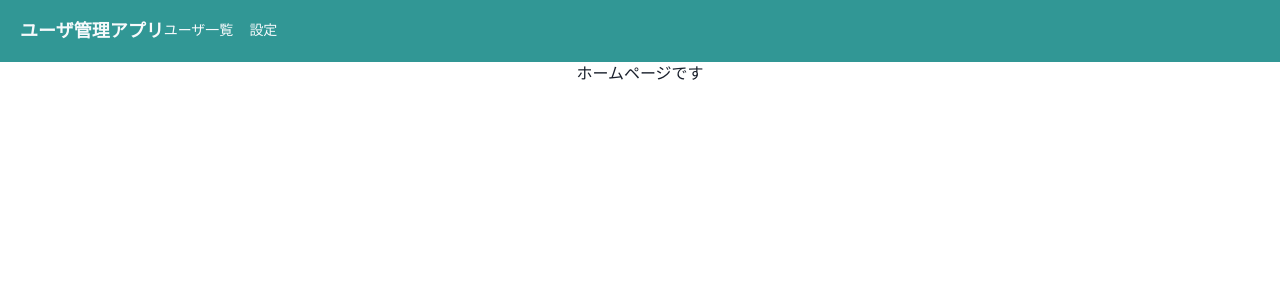
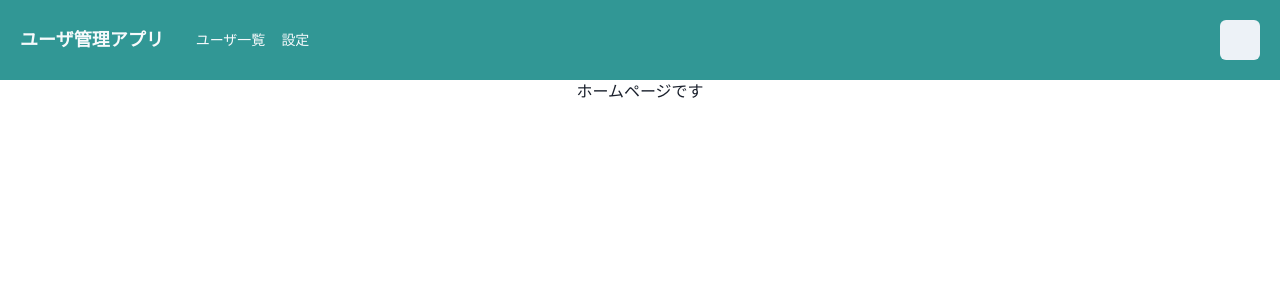
Before and after one commit to u-Hoshi/typescript-firstapp, a React (Create React App) app: page /home in a window 1280 px wide. Shown: the top 300 px of the page. Built offline with nearby package versions, Linux system fonts and the light colour scheme.

Commit message:
chakraUIのアイコンを追加

```diff
--- a/package.json
+++ b/package.json
@@ -5,6 +5,7 @@
   "keywords": [],
   "main": "src/index.tsx",
   "dependencies": {
+    "@chakra-ui/icons": "1.0.13",
     "@chakra-ui/react": "1.6.1",
     "@emotion/react": "11.4.0",
     "@emotion/styled": "11.3.0",
--- a/src/components/orgnisms/layout/Header.tsx
+++ b/src/components/orgnisms/layout/Header.tsx
@@ -1,4 +1,4 @@
-import { Box, Flex, Heading, Link } from "@chakra-ui/react";
+import { Box, Flex, Heading, IconButton, Link } from "@chakra-ui/react";
 import { memo, VFC } from "react";
 
 export const Header: VFC = memo(() => {
@@ -13,7 +13,7 @@ export const Header: VFC = memo(() => {
       justify="space-between"
       padding={{ base: 3, md: 5 }}
     >
-      <Flex align="center" as="a">
+      <Flex align="center" as="a" mr={8} _hover={{ cursor: "pointer" }}>
         <Heading as="h1" fontSize={{ base: "md", md: "lg" }}>
           ユーザ管理アプリ
         </Heading>
@@ -29,6 +29,7 @@ export const Header: VFC = memo(() => {
         </Box>
         <Link>設定</Link>
       </Flex>
+      <IconButton />
     </Flex>
   );
 });
```
